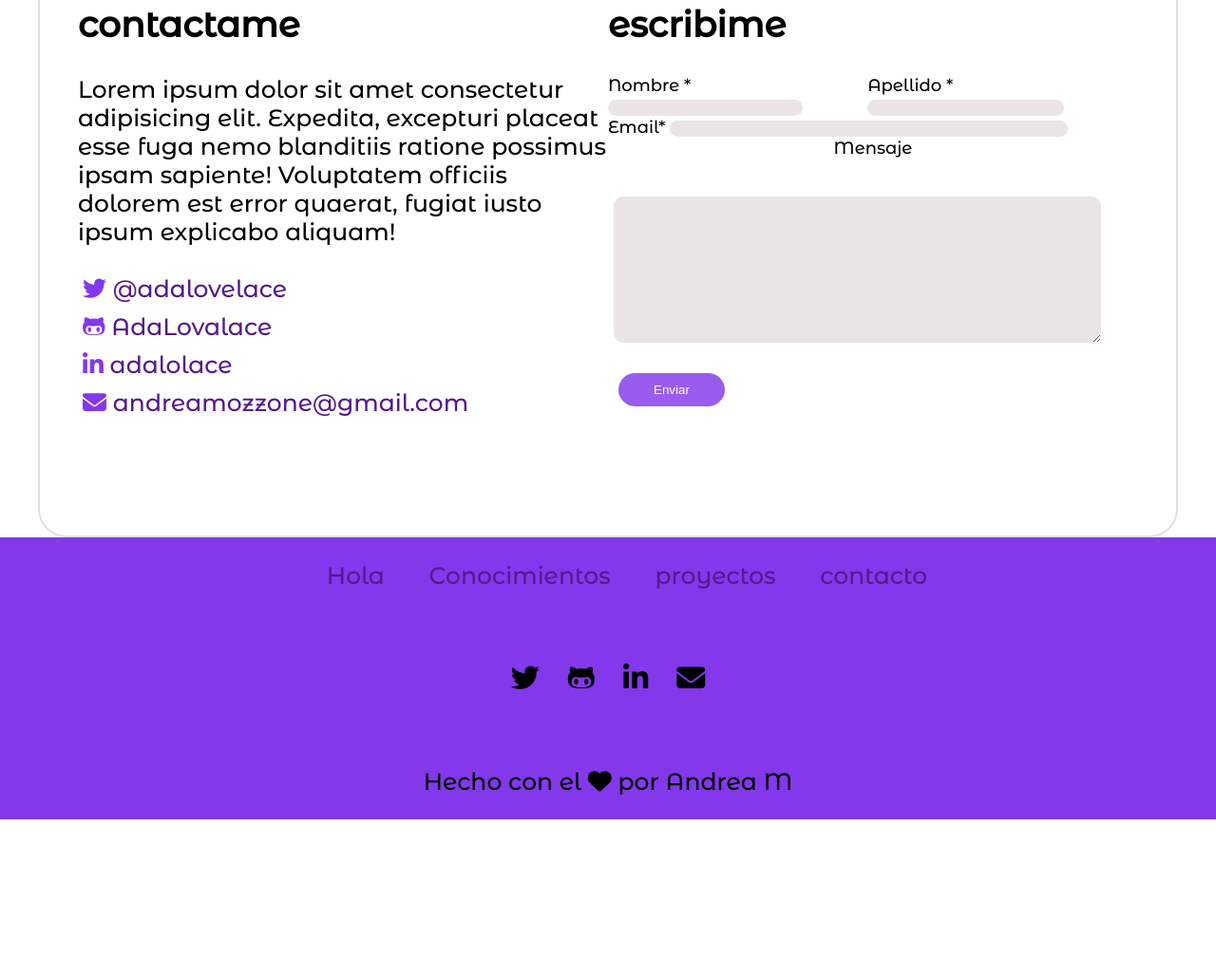
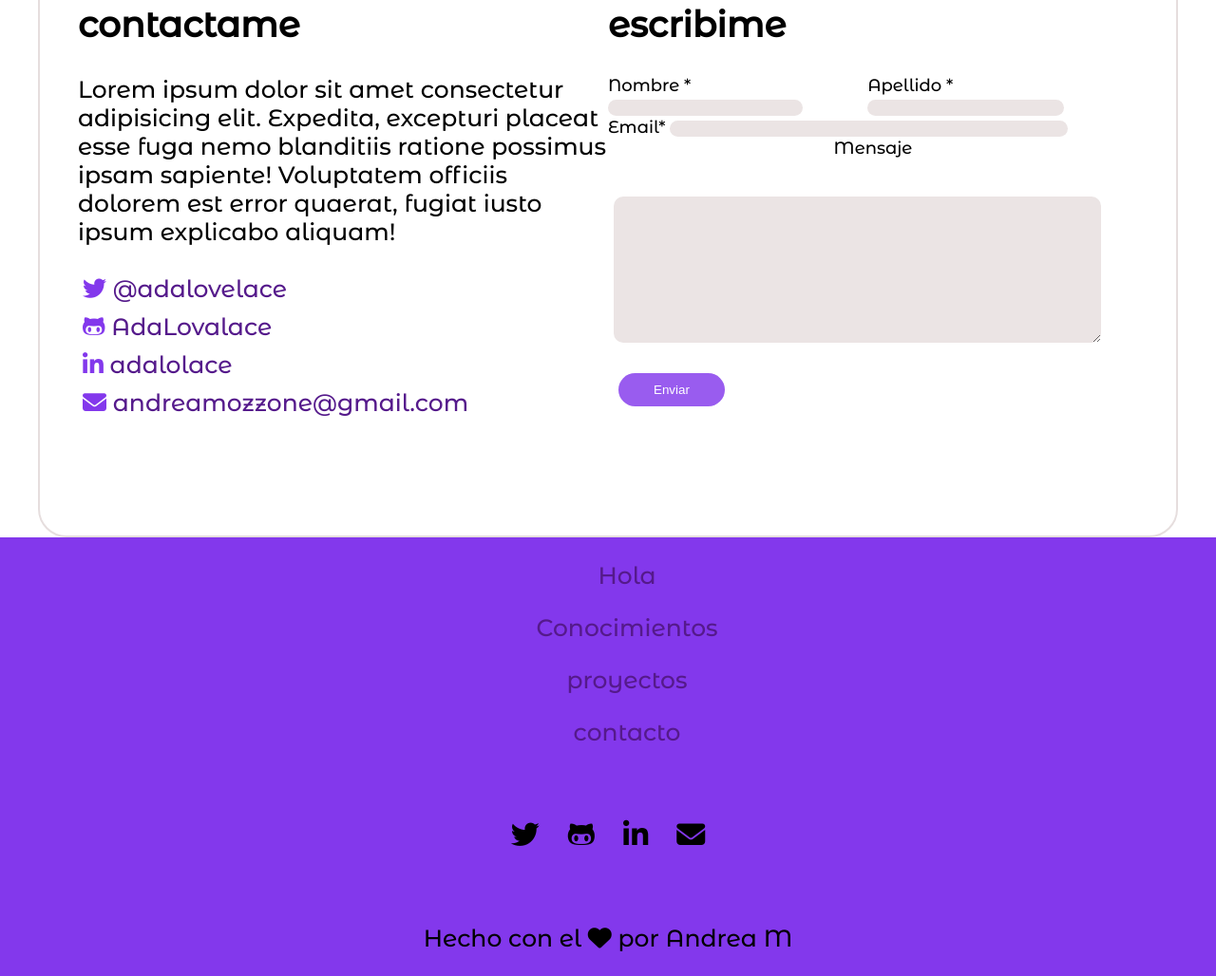
Before and after one commit to AndreaMozzone/portfolio-, a plain HTML site: page index.html in a window 1280 px wide. Shown: the part 3885-4913 px from the top of the page at 95% size. Before the commit the page ends 4748 px from the top, so only its background shows below. Drawn offline with Linux system fonts and the light colour scheme.

Commit message:
volvi un commit atras

```diff
--- a/style.css
+++ b/style.css
@@ -49,7 +49,7 @@ h1 {
     .conteiner-desktop {
         background-color: #FFFFFF;
         margin: 5vw;
-        width: 768px;
+        width: 700px;
     }
 
 
@@ -291,7 +291,6 @@ h1 {
 
 
 
-
 }
 
 
@@ -309,6 +308,8 @@ h1 {
 
 
 }
+
+
 
 .image-conteiner:hover {
 border: 1px solid #8338ec;
@@ -476,9 +477,10 @@ padding: 5px;
 
 
 
-.nav-footer ul   {
+.nav-footer ul li   {
     display: inline-block;
     list-style: none;
+
 
 
 
@@ -489,6 +491,7 @@ padding: 5px;
 .nav-footer {
     text-align: center;
     justify-content: center;
+    font-size: 25px;
 
 
 }
```
